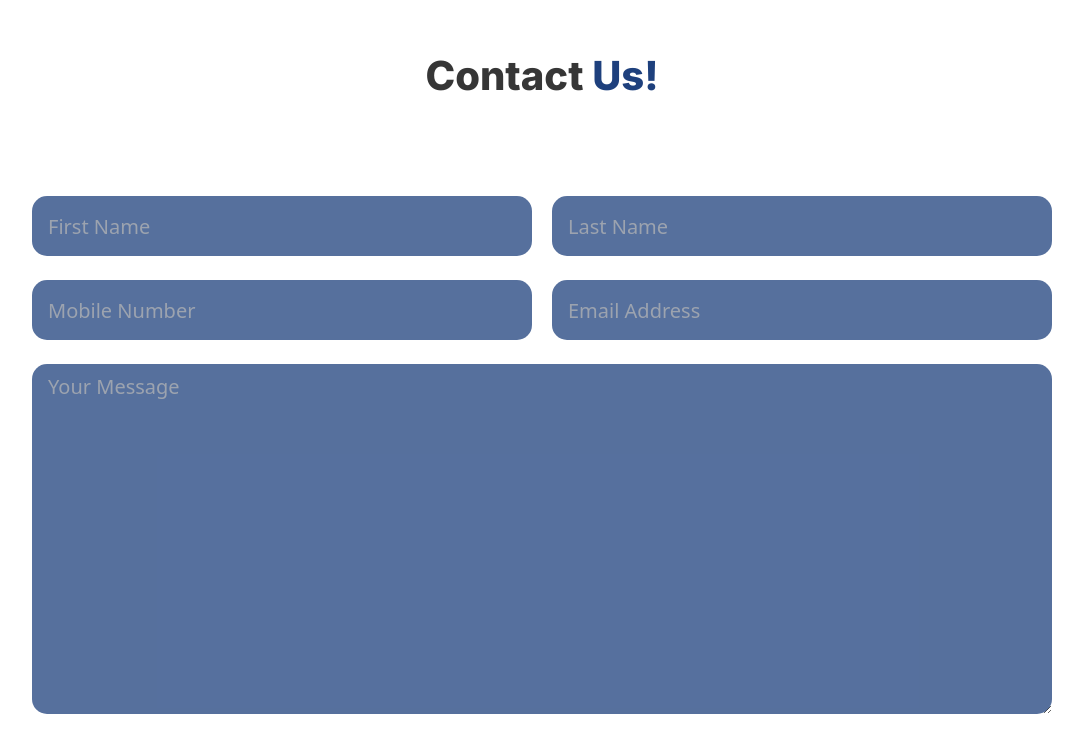
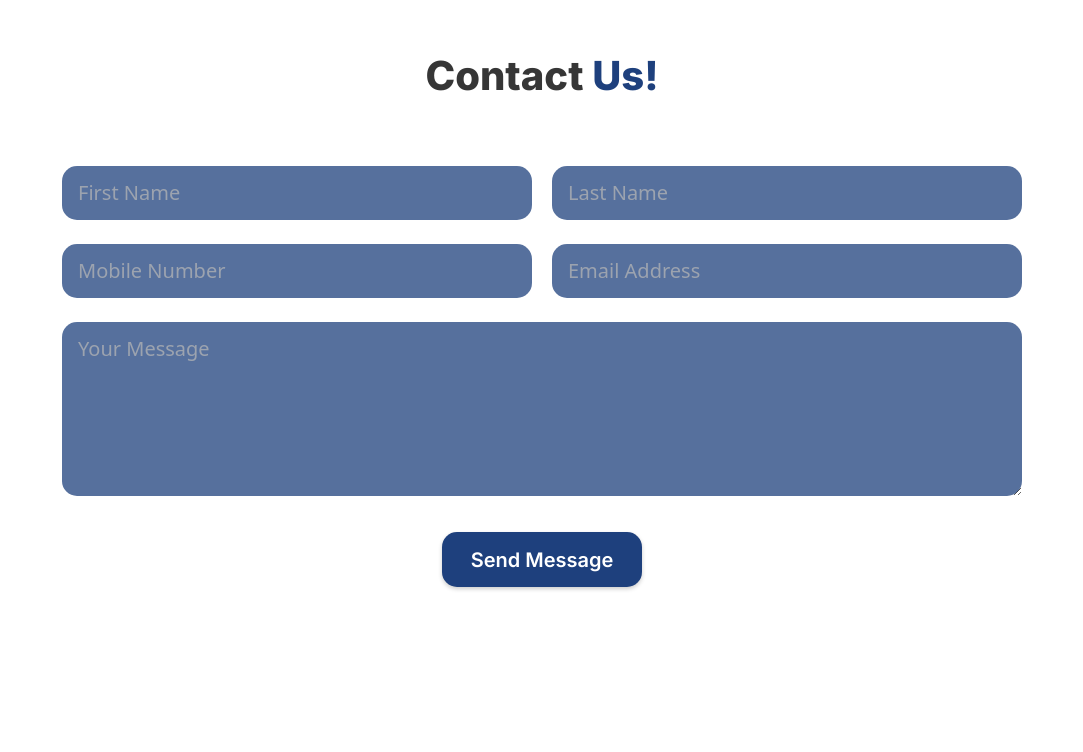
Before and after one commit to Momen-Assaf/HunainFZE, a React (Create React App) app: page / in a window 1280 px wide. Shown: the part 3357-4109 px from the top of the page, without its empty margins (98-1181 px from the left). Built offline with nearby package versions, Linux system fonts and the light colour scheme.

Commit message:
contact us changes

```diff
--- a/src/components/ContactUs.tsx
+++ b/src/components/ContactUs.tsx
@@ -1,11 +1,12 @@
 import theme from "../theme";
+import CustomButton from "./CustomButton";
 
 const ContactUs = () => {
     return (
-        <section className="py-[120px]" id="contactUs">
-            <div className="relative w-full max-w-screen-xl mx-auto py-16">
+        <section className="py-[120px] w-11/12 lg:w-3/4 mx-auto" id="contactUs">
+            <div className="relative py-16">
                 {/* Header */}
-                <div className="text-center mb-[90px]">
+                <div className="text-center mb-[60px]">
                     <h2
                         style={{
                             fontFamily: theme.fonts.primary,
@@ -20,15 +21,13 @@ const ContactUs = () => {
 
                 {/* Form container */}
                 <div className="flex flex-col items-center gap-6">
-                    <div className="flex flex-col md:flex-row items-center gap-5">
+                    <div className="w-full flex flex-col md:flex-row items-center gap-5">
                         {/* First Name */}
                         <input
                             id="first-name"
                             type="text"
-                            className="px-4 py-2 focus:outline-none focus:ring-2 focus:ring-primary focus:border-primary"
+                            className="w-full lg:w-1/2 px-4 py-3 focus:outline-none focus:ring-2 focus:ring-primary focus:border-primary"
                             style={{
-                                width: "500px",
-                                height: "60px",
                                 backgroundColor: theme.colors.primaryLightWithOpacity,
                                 color: theme.colors.textLight,
                                 borderRadius: theme.borderRadius.md,
@@ -42,10 +41,8 @@ const ContactUs = () => {
                         <input
                             id="last-name"
                             type="text"
-                            className="px-4 py-2 focus:outline-none focus:ring-2 focus:ring-primary focus:border-primary"
+                            className="w-full lg:w-1/2 px-4 py-3 focus:outline-none focus:ring-2 focus:ring-primary focus:border-primary"
                             style={{
-                                width: "500px",
-                                height: "60px",
                                 backgroundColor: theme.colors.primaryLightWithOpacity,
                                 color: theme.colors.textLight,
                                 borderRadius: theme.borderRadius.md,
@@ -56,15 +53,13 @@ const ContactUs = () => {
                         />
                     </div>
 
-                    <div className="flex flex-col md:flex-row items-center gap-5">
+                    <div className="w-full flex flex-col md:flex-row items-center gap-5">
                         {/* Mobile Number */}
                         <input
                             id="mobile-number"
                             type="tel"
-                            className="px-4 py-2 focus:outline-none focus:ring-2 focus:ring-primary focus:border-primary"
+                            className="w-full lg:w-1/2 px-4 py-3 focus:outline-none focus:ring-2 focus:ring-primary focus:border-primary"
                             style={{
-                                width: "500px",
-                                height: "60px",
                                 backgroundColor: theme.colors.primaryLightWithOpacity,
                                 color: theme.colors.textLight,
                                 borderRadius: theme.borderRadius.md,
@@ -78,10 +73,8 @@ const ContactUs = () => {
                         <input
                             id="email"
                             type="email"
-                            className="px-4 py-2 focus:outline-none focus:ring-2 focus:ring-primary focus:border-primary"
+                            className="w-full lg:w-1/2 px-4 py-3 focus:outline-none focus:ring-2 focus:ring-primary focus:border-primary"
                             style={{
-                                width: "500px",
-                                height: "60px",
                                 backgroundColor: theme.colors.primaryLightWithOpacity,
                                 color: theme.colors.textLight,
                                 borderRadius: theme.borderRadius.md,
@@ -95,10 +88,8 @@ const ContactUs = () => {
                     {/* Message */}
                     <textarea
                         id="message"
-                        className="px-4 py-2 focus:outline-none focus:ring-2 focus:ring-primary focus:border-primary"
+                        className="w-full px-4 py-3 focus:outline-none focus:ring-2 focus:ring-primary focus:border-primary"
                         style={{
-                            width: "1020px",
-                            height: "350px",
                             backgroundColor: theme.colors.primaryLightWithOpacity,
                             color: theme.colors.textLight,
                             borderRadius: theme.borderRadius.md,
@@ -106,6 +97,12 @@ const ContactUs = () => {
                             fontWeight: theme.fontWeight.medium,
                         }}
                         placeholder="Your Message"
+                        rows={5}
+                    />
+
+                    <CustomButton
+                        text="Send Message"
+                        buttonClass="w-[200px] h-[55px] mt-3"
                     />
                 </div>
             </div>
```
